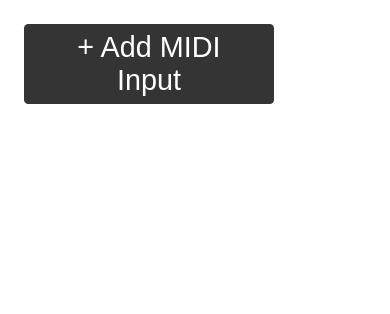
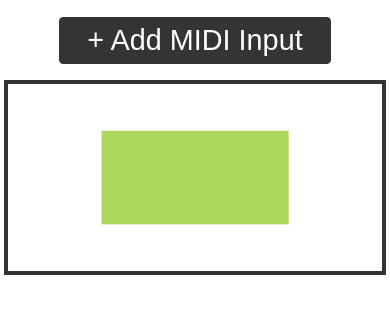
Before and after one commit to franknoirot/svelte-midi-controllable, a Svelte app: page / in a window 390 px wide. Shown: the top 314 px of the page. Built offline with nearby package versions, Linux system fonts and the light colour scheme.

Commit message:
mobile styling, added SVG demo

```diff
--- a/public/global.css
+++ b/public/global.css
@@ -8,7 +8,7 @@ html, body {
 body {
 	color: #333;
 	margin: 0;
-	padding: 8px;
+	padding: 0;
 	box-sizing: border-box;
 	font-family: "Roboto", -apple-system, BlinkMacSystemFont, "Segoe UI", Roboto, Oxygen-Sans, Ubuntu, Cantarell, "Helvetica Neue", sans-serif;
 }
@@ -72,7 +72,7 @@ button:focus {
 }
 
 .dial-container {
-	margin: 1rem;
+	margin: 1vw;
 	position: relative;
 	display: flex;
 	flex-direction: column;
@@ -86,7 +86,7 @@ button:focus {
 
 .dial-container .output {
 	text-align: center;
-	font-size: 3.1rem;
+	font-size: min(max(2.5vw, 1.5rem), 4rem);
 	font-weight: 400;
 	margin: auto;
 	width: fit-content;
@@ -142,20 +142,26 @@ input.dial {
 .dial-row {
 	display: flex;
 	align-items: center;
+	font-size: .8rem;
+	font-size: min(max(.75rem, 1.5vw), 1.25rem);
 }
 
 .dial-max-wrap, .dial-min-wrap {
     display: flex;
 	flex-direction: column;
-	margin: 0 1em;
+	margin: 0 .5vw;
 	text-transform: uppercase;
 }
 
-.dial-max-wrap { text-align: left; }
+.dial-max-wrap {
+	text-align: left;
+	margin-inline-start: 1em;
+}
 
 .dial-min-wrap {
 	justify-content: flex-end;
 	text-align: right;
+	margin-inline-end: 1em;
 }
 
 .dial-max-wrap label, .dial-min-wrap label {
--- a/src/App.svelte
+++ b/src/App.svelte
@@ -9,24 +9,43 @@
 
 		controls = [...controls, { color: `hsl(${hue}, ${sat}, ${lit})` }]
 	}
+
+	function getCtrl(index, fallbackVal) {
+		return (controls[index] && controls[index].value !== undefined) ? controls[index].value : fallbackVal
+	}
 </script>
 
 <main>
+	<section class='grid'>
 		{#each controls as control, i (control.color+i)}
-		<DialMIDI id={ i } color={ control.color } />
+			<DialMIDI id={ i } color={ control.color } on:input={ ({ detail }) => {
+				control.value = detail
+				controls = [...controls]
+			}} />
 		{/each}
 		<button class='add-midi' on:click={ addControl }>+ Add MIDI Input</button>
+	</section>
+	<section>
+		<svg viewBox='0 0 20 10' style='max-width: 720px; border: solid 4px;'>
+			<rect x={ getCtrl(0, 5) }  y={ getCtrl(1, 2.5) }  width={ getCtrl(2, 10) } height={ getCtrl(3, 5) }
+				  fill={`hsl(${ getCtrl(4, 80) }deg, ${ getCtrl(5, 60) }%, ${ getCtrl(6, 60) }%)`}  />
+		</svg>
+	</section>
 </main>
 
 <style>
 	main {
 		text-align: center;
-		padding: 1em;
+		padding: 2vh 1vw;
 		margin: 0 auto;
-		display: grid;
 		max-width: 100%;
-		grid-template-columns: repeat(5,minmax(250px, 1fr));
-		gap: 1em;
+	}
+
+	section.grid {
+		display: flex;
+		flex-wrap: wrap;
+		justify-content: center;
+		margin-block-end: 1em;
 	}
 
 	button.add-midi {
--- a/src/components/DialMIDI.svelte
+++ b/src/components/DialMIDI.svelte
@@ -1,15 +1,22 @@
 <script>
+    import { createEventDispatcher } from 'svelte'
     import MIDIIcon from './MIDIIcon.svelte'
     import { listenForMIDIInput } from '../scripts/midi.js'
     export let id = 0
     export let color = 'hsl(320deg, 60%, 60%)'
     let containerDOM
-    let min = -30
-    let max = 52
+    let min = 0
+    let max = 100
     let output = (max - min) / 2 - min
     $: normalizedOutput = (output - min) / (max - min)
 
     let midiInput = false
+
+    $: {
+        dispatch('input', output)
+    }
+
+    const dispatch = createEventDispatcher()
 
     function setMIDICallback(input) {
         if (!midiInput) {
--- a/src/scripts/midi.js
+++ b/src/scripts/midi.js
@@ -76,7 +76,6 @@ export function listenForMIDIInput(dialContainer, button, setCallback, inputCall
     function onDeviceInput({ input, value }) {
         const foundCb = midiCallbacks.find(({ input: inputVal }) => inputVal === input)
 
-        console.log(midiCallbacks, foundCb)
         if (foundCb) {
           foundCb.cb(input, normRange(value, 0, 127))
         }
```
Lines whose indentation alone changed are shown as unchanged.
